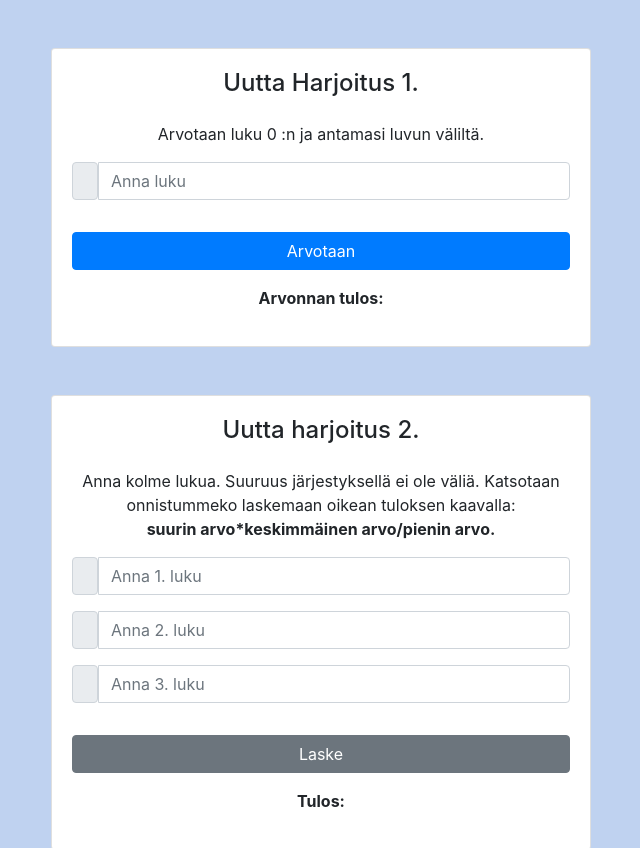
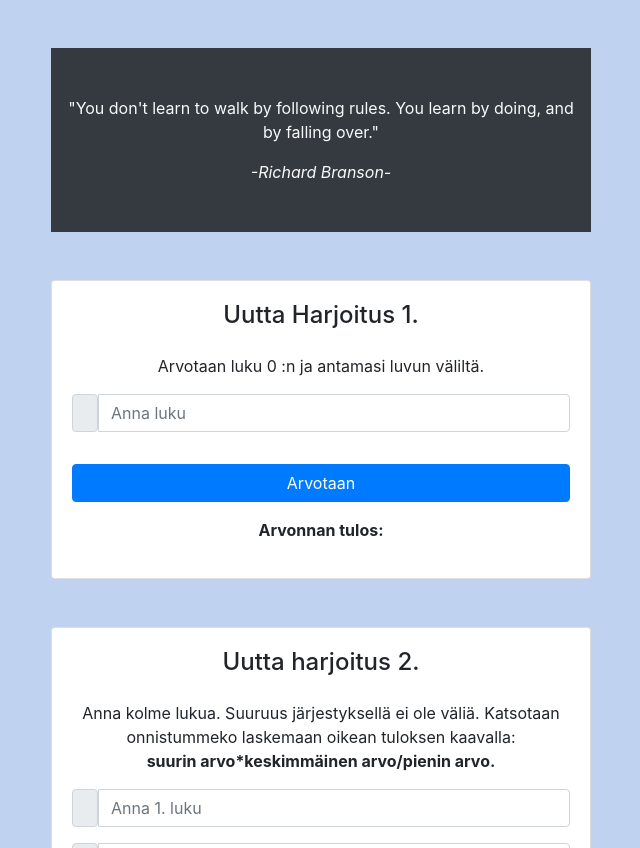
Before and after one commit to elinafront/JSTaitotalo, a plain HTML site: page Homework.html in a window 1280 px wide. Shown: the part 1740-2588 px from the top of the page, without its empty margins (319-959 px from the left). Drawn offline with nearby package versions, Linux system fonts and the light colour scheme.

Commit message:
Quote added

```diff
--- a/Homework.html
+++ b/Homework.html
@@ -146,6 +146,13 @@
                   </div>
               </form>
             </div>
+
+            <div class="container bg-dark">
+              <blockQuote class="text-light text-center pt-5">"You don't learn to walk by following rules. You learn by doing, and by falling over."
+              </blockQuote>
+              <p class="text-light text-center font-italic pb-5" >-Richard Branson-</p>
+           </div>
+
             <!--New Task 1.-->
             <div class="card card-body text-center my-5">
               <h4 class="heading display-5 pb-3">Uutta Harjoitus 1.</h4>
```
